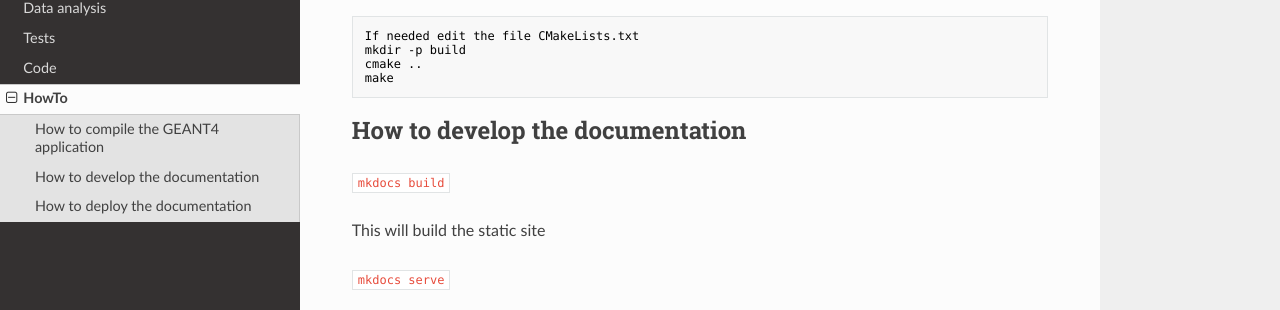
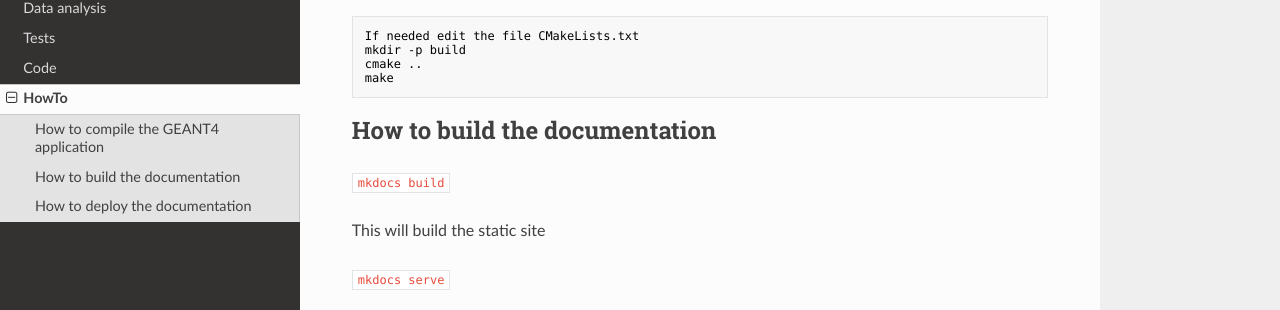
Before and after one commit to giovixo/g4cusp-gps, an MkDocs documentation site: the page built from doc/docs/howto.md, in a window 1280 px wide and 966 px high. Shown: the part 200-510 px from the top of the window. Built offline with MkDocs 1.6.1, drawn with Linux system fonts in a browser that asks for light colours; nearby versions of some CDN libraries.

Commit message:
documentation minor update

````diff
--- a/doc/docs/howto.md
+++ b/doc/docs/howto.md
@@ -9,7 +9,7 @@ cmake ..
 make
 ```
 
-## How to develop the documentation
+## How to build the documentation
 
 `mkdocs build`
 
````
